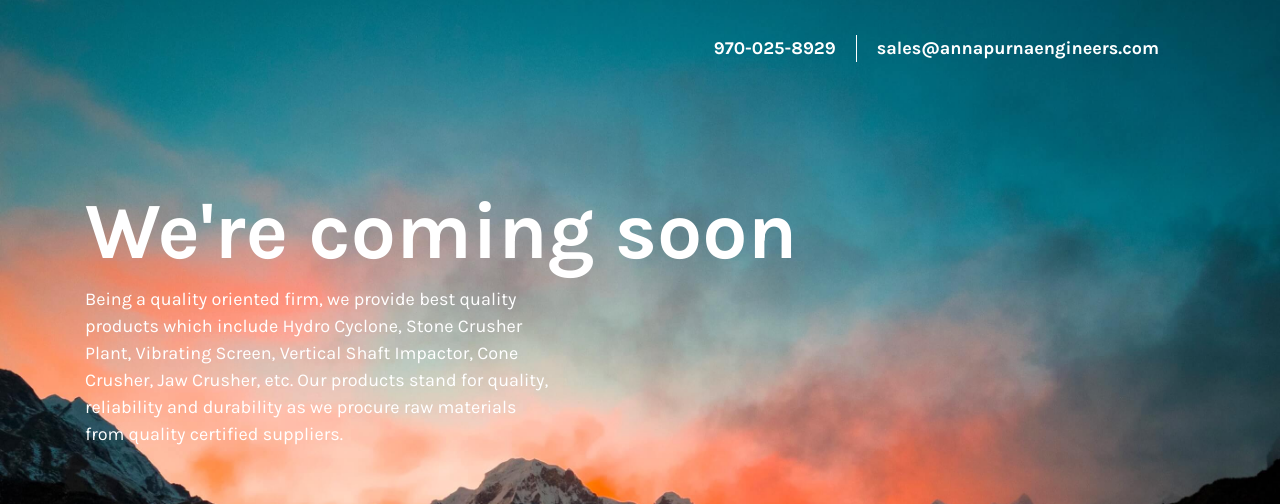
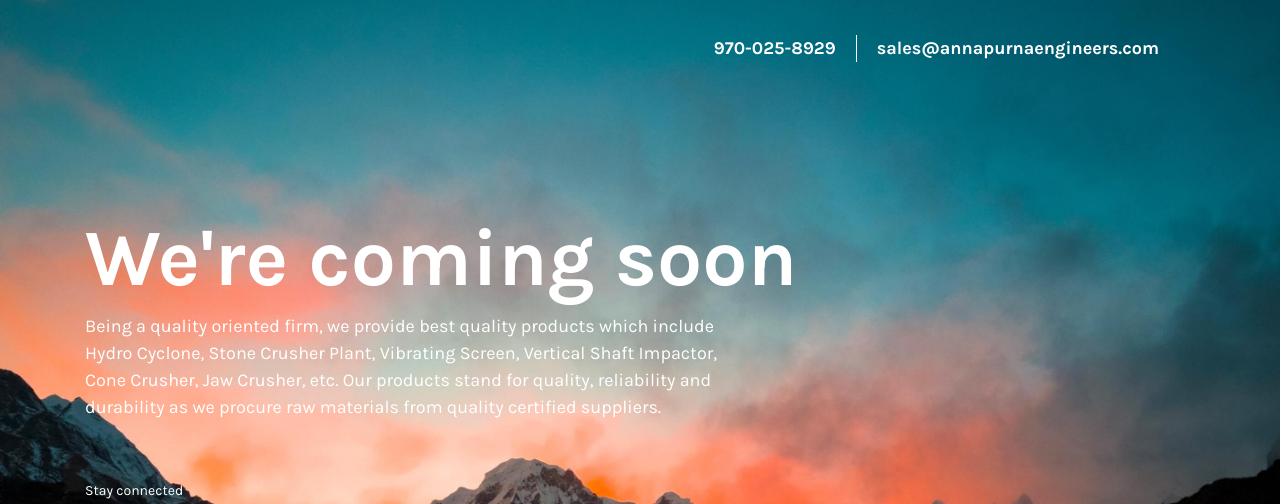
Before and after one commit to aharshadeep/goae, a plain HTML site: page index.html in a window 1280 px wide. Shown: the top 504 px of the page. Drawn offline with nearby package versions, Linux system fonts and the light colour scheme.

Commit message:
Update bd-coming-soon.css

```diff
--- a/assets/css/bd-coming-soon.css
+++ b/assets/css/bd-coming-soon.css
@@ -42,7 +42,7 @@ body {
       margin-bottom: 14px; } }
 
 .page-description {
-  max-width: 465px;
+  max-width: 665px;
   font-size: 18px;
   margin-bottom: 59px; }
   @media (max-width: 767px) {
```
